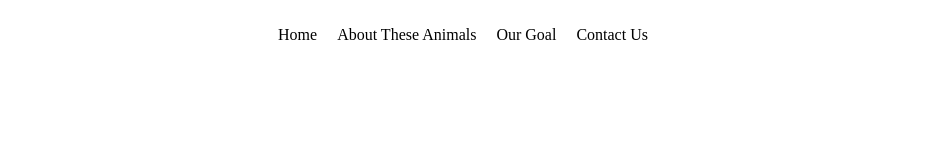
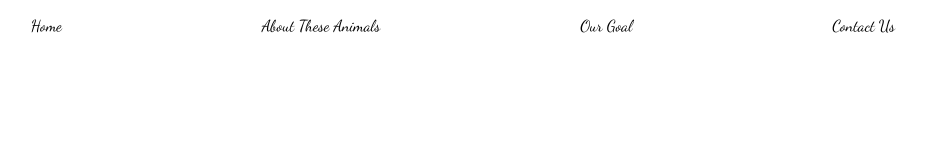
Before and after one commit to skibidi494/My-Website, a plain HTML site: page index.html in a window 1280 px wide. Shown: the whole page, without its empty margins (197-1122 px from the left). Drawn offline with Linux system fonts and the light colour scheme.

Commit message:
Made the navbar prettier!
The font is cursive

```diff
--- a/index.html
+++ b/index.html
@@ -10,6 +10,7 @@
             content = "Skibidi Toilet will be mine Ohio time"/>
         <title>My Amazing Website</title>
         <link rel="stylesheet" href="styles.css"/>
+        <link href="https://fonts.googleapis.com/css2?family=Dancing+Script:wght@400;700&display=swap" rel="stylesheet"/>
     </head>
     <body>
         <div class = "navbarDiv">
--- a/styles.css
+++ b/styles.css
@@ -5,5 +5,10 @@
 }
 
 .navbar li{
-    padding: 10px;
+    padding-left: 100px;
+    padding-right: 100px;
 }
+
+body {
+    font-family: 'Dancing Script', cursive;
+}
```
